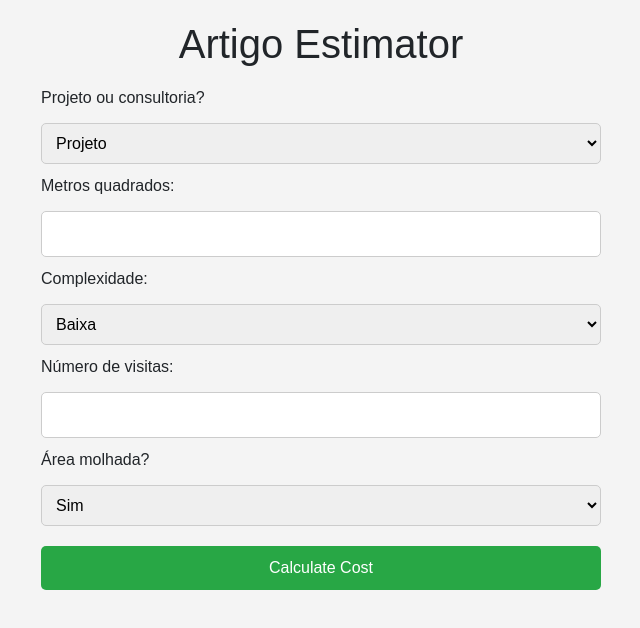
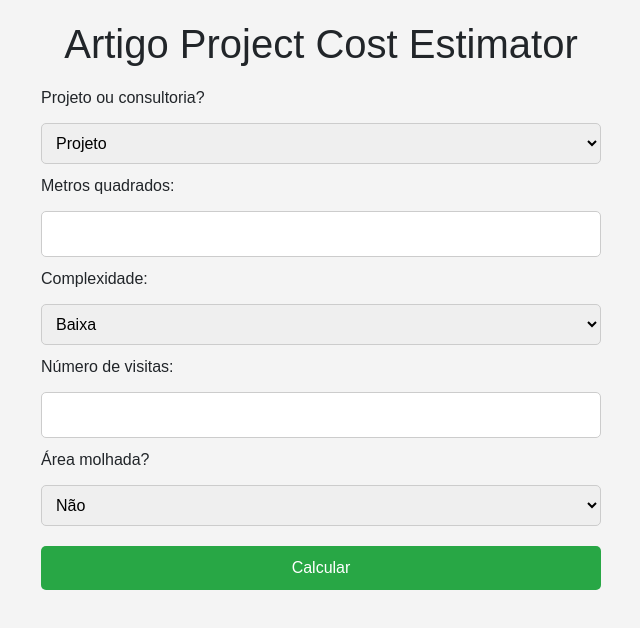
Before and after one commit to bermr/artigo-estimator, a website: page index.html in a window 1280 px wide. Shown: the whole page, without its empty margins (319-959 px from the left). Drawn offline with nearby package versions, Linux system fonts and the light colour scheme.

Commit message:
ajusta nome do site

```diff
--- a/index.html
+++ b/index.html
@@ -13,10 +13,10 @@
     <link rel="preconnect" href="https://fonts.gstatic.com" crossorigin />
     <link rel="shortcut icon" type="image/x-icon" href="favicon.ico" />
     <link rel="stylesheet" href="style.css" />
-    <title>psupdate</title>
+    <title>Artigo Project Cost Estimator</title>
   </head>
   <body>
-      <h1>Artigo Estimator</h1>
+      <h1>Artigo Project Cost Estimator</h1>
       <form id="cost-form">
           <label for="projectType">Projeto ou consultoria?</label>
           <select id="projectType" name="projectType" required>
@@ -39,10 +39,10 @@
 
           <label for="isWetArea">Área molhada?</label>
           <select id="isWetArea" name="isWetArea" required>
-              <option value="1">Sim</option>
-              <option value="0"">Não</option>
+              <option value="0">Não</option>
+              <option value="1"">Sim</option>
           </select>
-          <button type="submit">Calculate Cost</button>
+          <button type="submit">Calcular</button>
       </form>
 
       <div id="result"></div>
```
